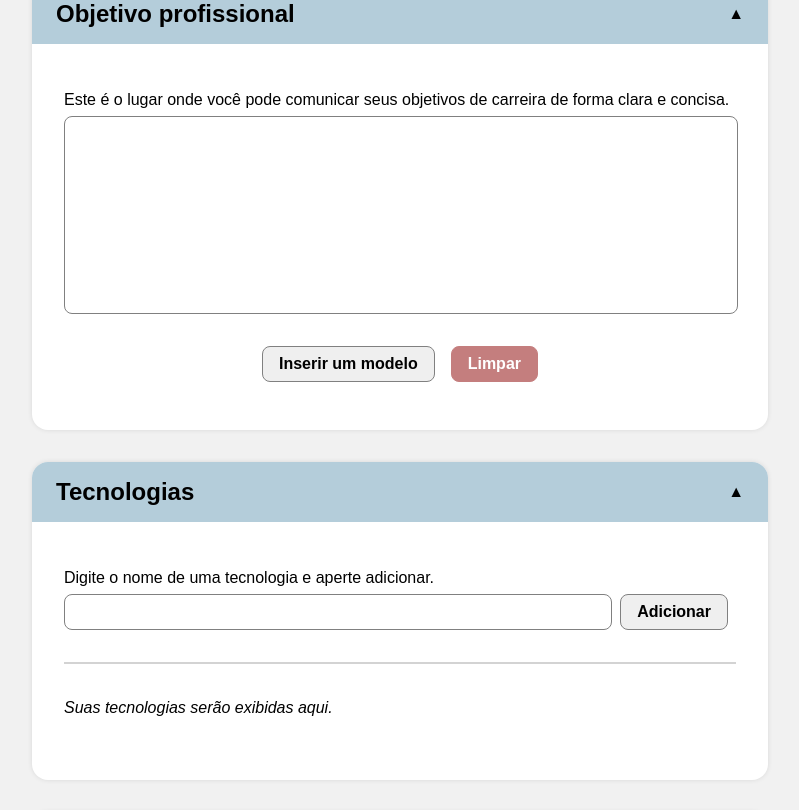
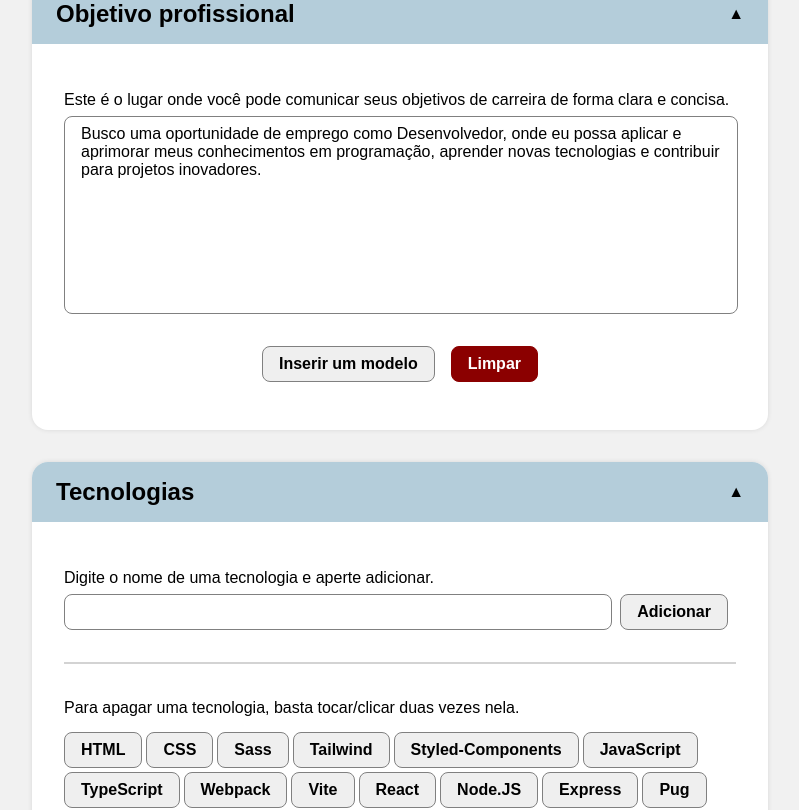
Before and after one commit to Diego-Moreira8/cv-app, a React (Vite) app: page / in a window 1280 px wide. Shown: the part 884-1694 px from the top of the page, without its empty margins (240-1039 px from the left). Built offline with nearby package versions, Linux system fonts and the light colour scheme.

Commit message:
feat: sort techs

```diff
--- a/src/cv-reducer/hook.tsx
+++ b/src/cv-reducer/hook.tsx
@@ -1,5 +1,5 @@
 import { ReactNode, createContext, useContext, useReducer } from "react";
-import { EMPTY_CV } from "./cvTemplates";
+import { MY_CV } from "./cvTemplates";
 import { cvReducer } from "./reducer";
 import { CVData } from "./types";
 import { CVAction } from "./actions";
@@ -10,7 +10,7 @@ const CVDispatchContext = createContext<React.Dispatch<CVAction> | undefined>(
 );
 
 function useCVReducer() {
-  const [cvState, cvDispatch] = useReducer(cvReducer, EMPTY_CV);
+  const [cvState, cvDispatch] = useReducer(cvReducer, MY_CV);
   return { cvState, cvDispatch };
 }
 
--- a/src/cv-reducer/reducer.ts
+++ b/src/cv-reducer/reducer.ts
@@ -71,10 +71,21 @@ function cvReducer(state: CVData, action: CVAction) {
       };
     }
     case "ADD_TECH": {
-      return {
+      const updatedTechs = {
         ...state,
         techs: [...state.techs, { id: uuid(), name: action.value }],
       };
+
+      updatedTechs.techs.sort((a, b) => {
+        const techA = a.name.toUpperCase();
+        const techB = b.name.toUpperCase();
+
+        if (techA < techB) return -1;
+        if (techA > techB) return 1;
+        return 0;
+      });
+
+      return updatedTechs;
     }
     case "REMOVE_TECH_BY_ID": {
       const updatedTechs = state.techs.filter((t) => t.id !== action.value);
```
